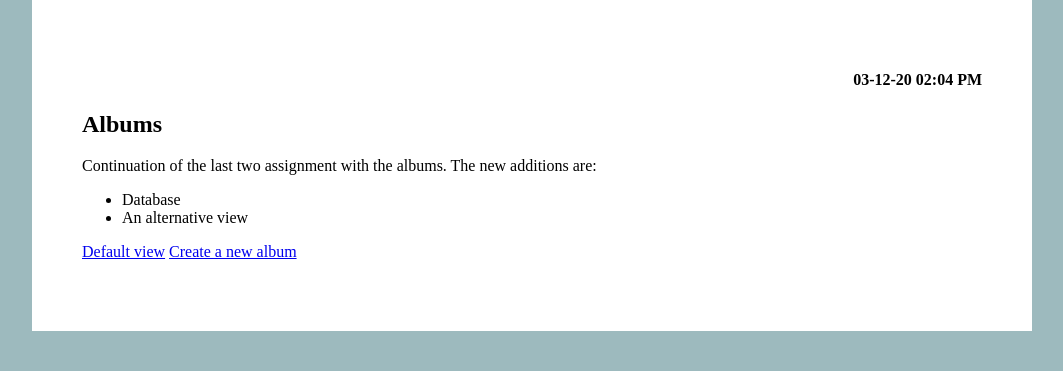
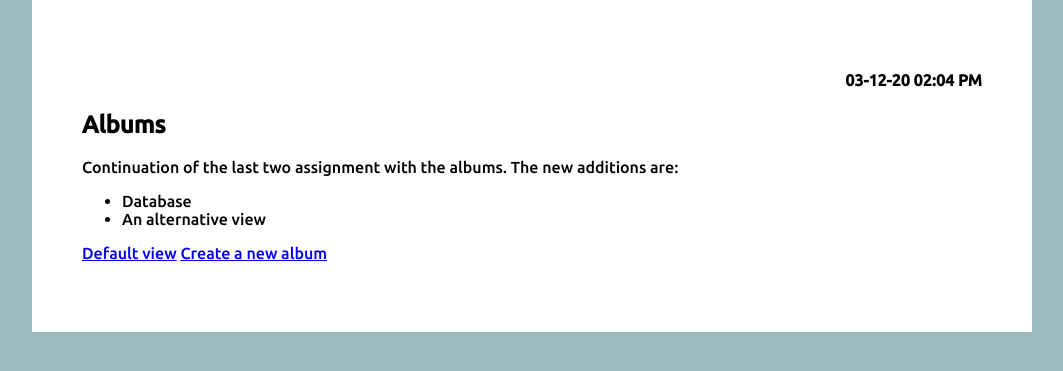
Before and after one commit to TzunderWulf/cmgt-prg02, a PHP site: page /alternativeIndex.php in a window 1280 px wide. Shown: the top 371 px of the page, without its empty margins (108-1171 px from the left). Run offline with PHP 8.4, Linux system fonts and the light colour scheme; data that the repository does not hold is empty.

Commit message:
updated everything and all works

```diff
--- a/week3/alternativeIndex.php
+++ b/week3/alternativeIndex.php
@@ -25,6 +25,8 @@ $currentDateTime = date('d-m-y h:i A');
     <title>Music Collection</title>
     <meta charset="utf-8"/>
     <link rel="stylesheet" type="text/css" href="stylesheets/alternativeStylesheet.css"/>
+    <link rel="preconnect" href="https://fonts.gstatic.com">
+    <link href="https://fonts.googleapis.com/css2?family=Ubuntu:wght@500&display=swap" rel="stylesheet">
 </head>
 <body>
 <main>
--- a/week3/stylesheets/alternativeStylesheet.css
+++ b/week3/stylesheets/alternativeStylesheet.css
@@ -1,5 +1,6 @@
 html {
     background-color: #9dbabe;
+    font-family: 'Ubuntu', sans-serif;
 }
 
 body {
```
Also changed, not shown: testingFormValidation/indexDatabase.php (+6 -3 lines), week3/images/i am.jpg (added), week3/images/trench.png (added), 1 other file.
